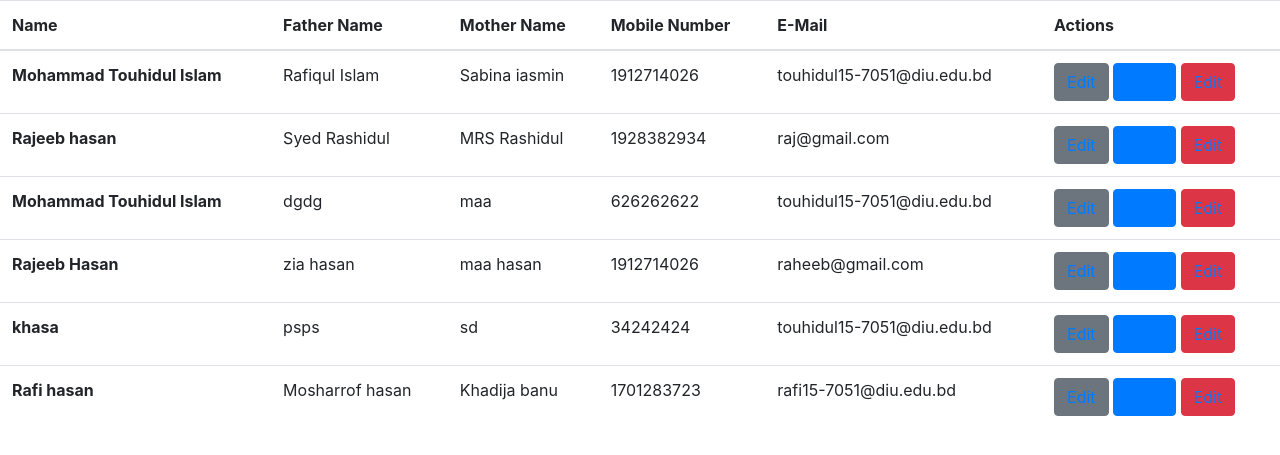
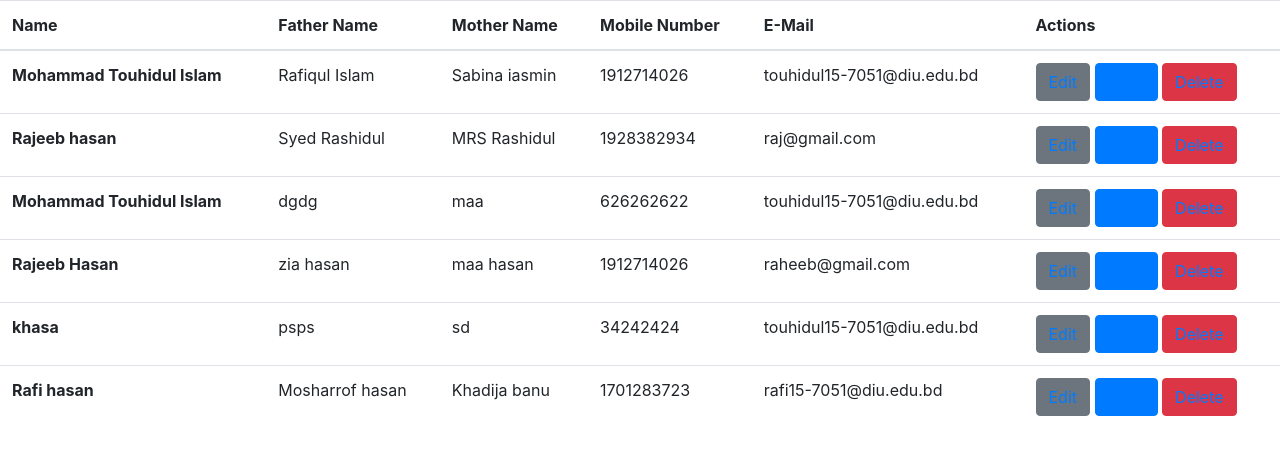
Before and after one commit to Touhid7051/CRUD-Django, a Django app: page /student_list/ in a window 1280 px wide. Shown: the part 56-511 px from the top of the page. Run offline with Django 3.2, Linux system fonts and the light colour scheme; data comes from the database, SQL or seed files in the repository.

Commit message:
Update and Delete added(Delete btn edited)

```diff
--- a/templates/student_list.html
+++ b/templates/student_list.html
@@ -37,7 +37,7 @@
             <button class="btn btn-danger">
                 <a href="{%url 'Student_delete' id=p.id %}">
 
-            Edit
+            Delete
           </a>
 
             </button>
```
